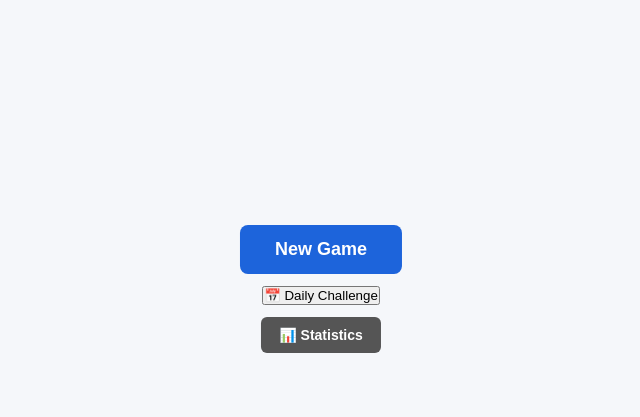
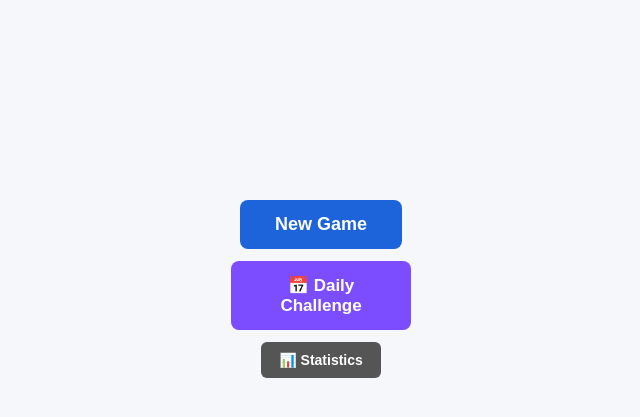
Before and after one commit to AnanthRio/Sudoku, a PHP site: page / in a window 1280 px wide. Shown: the part 191-608 px from the top of the page, without its empty margins (319-959 px from the left). Run offline with PHP 8.4, Linux system fonts and the light colour scheme.

Commit message:
Daily Challeneges

```diff
--- a/public/css/style.css
+++ b/public/css/style.css
@@ -958,3 +958,26 @@ Remaining cells
         color: #ff4757;
     }
 }
+
+/* =========================
+   DAILY CHALLENGE
+========================= */
+
+.daily-challenge-btn {
+    width: 180px;
+    padding: 14px 25px;
+    border: none;
+    border-radius: 8px;
+
+    background: #7c4dff;
+    color: white;
+
+    font-size: 17px;
+    font-weight: 600;
+
+    cursor: pointer;
+}
+
+.daily-challenge-btn:hover {
+    background: #6a3de8;
+}
```
Also changed, not shown: docs/css/style.css (+23 -0 lines).
